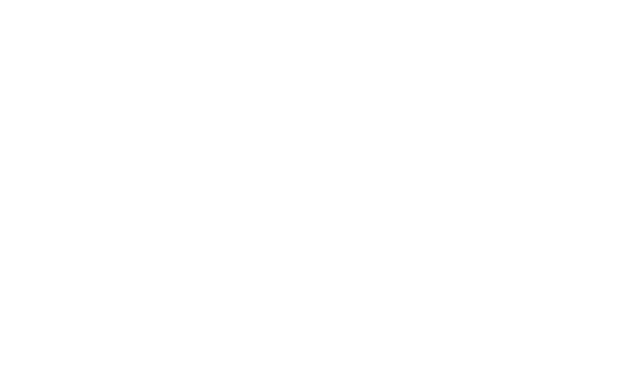
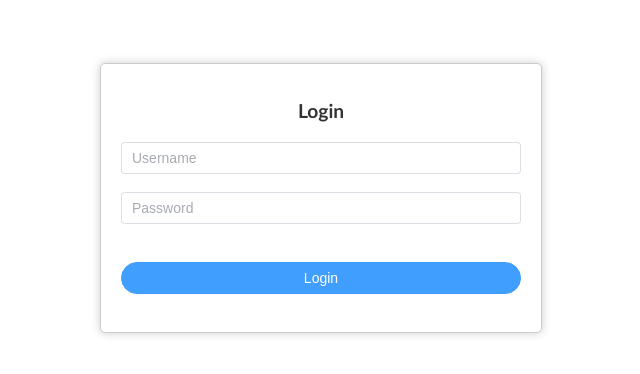
Before and after one commit to Miraclys/front-end, a Vue app: page /login in a window 1280 px wide. Before the commit this address had no page. Shown: the part 232-606 px from the top of the page, without its empty margins (319-959 px from the left). Built offline with nearby package versions, Linux system fonts and the light colour scheme.

Commit message:
3-14-1-00-不知道为什么数据库连接不上了

```diff
--- a/src/views/HomePage.vue
+++ b/src/views/HomePage.vue
@@ -5,7 +5,6 @@
 
         Mini-chatGPT
 
-        <div id="clock" class="clock">00:00:00</div>
       </el-header>
       <el-container>
         <el-aside width="200px" class="aside">
@@ -17,9 +16,9 @@
           </router-link>
           <hr>
           <!--<el-icon color="#6495ED" class="no-inherit"><Search /></el-icon>-->
-          <router-link to="/plus">
+          <router-link to="/login">
             <el-icon><ChatDotRound /></el-icon>
-            Plus
+            Login
           </router-link>
           <hr>
           <!--<el-icon color="#6495ED" class="no-inherit"><TrendCharts /></el-icon>-->
@@ -89,7 +88,7 @@
   }
 
   .aside {
-    /*background-image: url('your-background-image-url');*/
+    /*background-image: url('E:\Background&ProfilePhoto\初音未来.png');*/
     background-repeat: no-repeat;
     background-size: cover;
     color: #fff;
@@ -119,6 +118,9 @@
     color: #fff;
     text-align: center;
     line-height: 60px;
+    font-size: large;
+    font-weight: bold;
+    font-family: 'Gill Sans', 'Gill Sans MT', Calibri, 'Trebuchet MS', sans-serif;
   }
 
   .aside {
@@ -269,7 +271,7 @@
 
 
           let xhr = new XMLHttpRequest();
-          let url = "http://127.0.0.1:9900/login";
+          let url = "http://127.0.0.1:9910/login";
           let data = {
             value: message
           };
--- a/src/views/LoginPage.vue
+++ b/src/views/LoginPage.vue
@@ -1,5 +1,112 @@
 <template>
-  <div>
-    <router-link to="/home">Home</router-link>
+  <div class="common-layout">
+    <el-container>
+      <el-header>
+
+
+
+      </el-header>
+      <el-main>
+
+        <!--<el-avatar :src="../src/assets/logo.png" :size="100" :fit="cover">-->
+          <!-- 头像未加载时显示的文字 -->
+        <!--  <span>Avatar</span>-->
+        <!--</el-avatar>-->
+
+        <div class="login-container">
+        <div class="login-box">
+      <h2 class="title">Login</h2>
+      <el-form class="login-form" ref="form" :model="form" :rules="rules" label-width="0">
+        <el-form-item prop="username">
+          <el-input v-model="form.username" placeholder="Username" id = "userName"></el-input>
+        </el-form-item>
+        <el-form-item prop="password">
+          <el-input v-model="form.password" placeholder="Password" type="password" id = "passWord"></el-input>
+        </el-form-item>
+        <el-form-item>
+          <el-button type="primary" class="submit-btn" @click="login">Login</el-button>
+        </el-form-item>
+      </el-form>
+    </div>
+  </div>
+
+      </el-main>
+    </el-container>
   </div>
 </template>
+
+<style>
+
+.login-container {
+  display: flex;
+  justify-content: center;
+  align-items: center;
+  height: calc(100vh - 60px); /* subtract height of header */
+}
+
+.login-box {
+  border: 1px solid #ccc;
+  border-radius: 5px;
+  padding: 20px;
+  box-shadow: 0px 0px 10px #ccc;
+  max-width: 400px;
+  width: 100%;
+  background-color: #fff;
+}
+
+.title {
+  font-size: 24px;
+  text-align: center;
+  margin-bottom: 20px;
+  font-size: larger;
+  font-weight: bold;
+  font-family: 'Gill Sans', 'Gill Sans MT', Calibri, 'Trebuchet MS', sans-serif;
+}
+
+.submit-btn {
+  width: 100%;
+  margin-top: 20px;
+  border-radius: 60px;
+}
+
+
+</style>
+
+<script>
+import { ElButton, ElForm, ElFormItem, ElInput } from 'element-plus';
+
+export default {
+  components: {
+    ElButton,
+    ElForm,
+    ElFormItem,
+    ElInput,
+  },
+  data() {
+    return {
+      form: {
+        username: '',
+        password: '',
+      },
+      rules: {
+        username: [{ required: true, message: 'Please enter your username', trigger: 'blur' }],
+        password: [{ required: true, message: 'Please enter your password', trigger: 'blur' }],
+      },
+    };
+  },
+  methods: {
+    login() {
+      const name = document.getElementById('userName').value;
+      const word = document.getElementById('passWord').value;
+
+      /*let xhr = new XMLHttpRequest();
+      let url = "http://127.0.0.1:9900/login";
+      let data = {
+        value: message
+      };*/
+      alert(name);
+      alert(word);
+    }
+  }
+}
+</script>
--- a/src/views/PlusPage.vue
+++ b/src/views/PlusPage.vue
@@ -11,4 +11,4 @@
       <el-button type="primary" round>Primary</el-button>
     </el-row>
 
-  </template>
+</template>
```
Also changed, not shown: src/router/index.js (+4 -3 lines).
